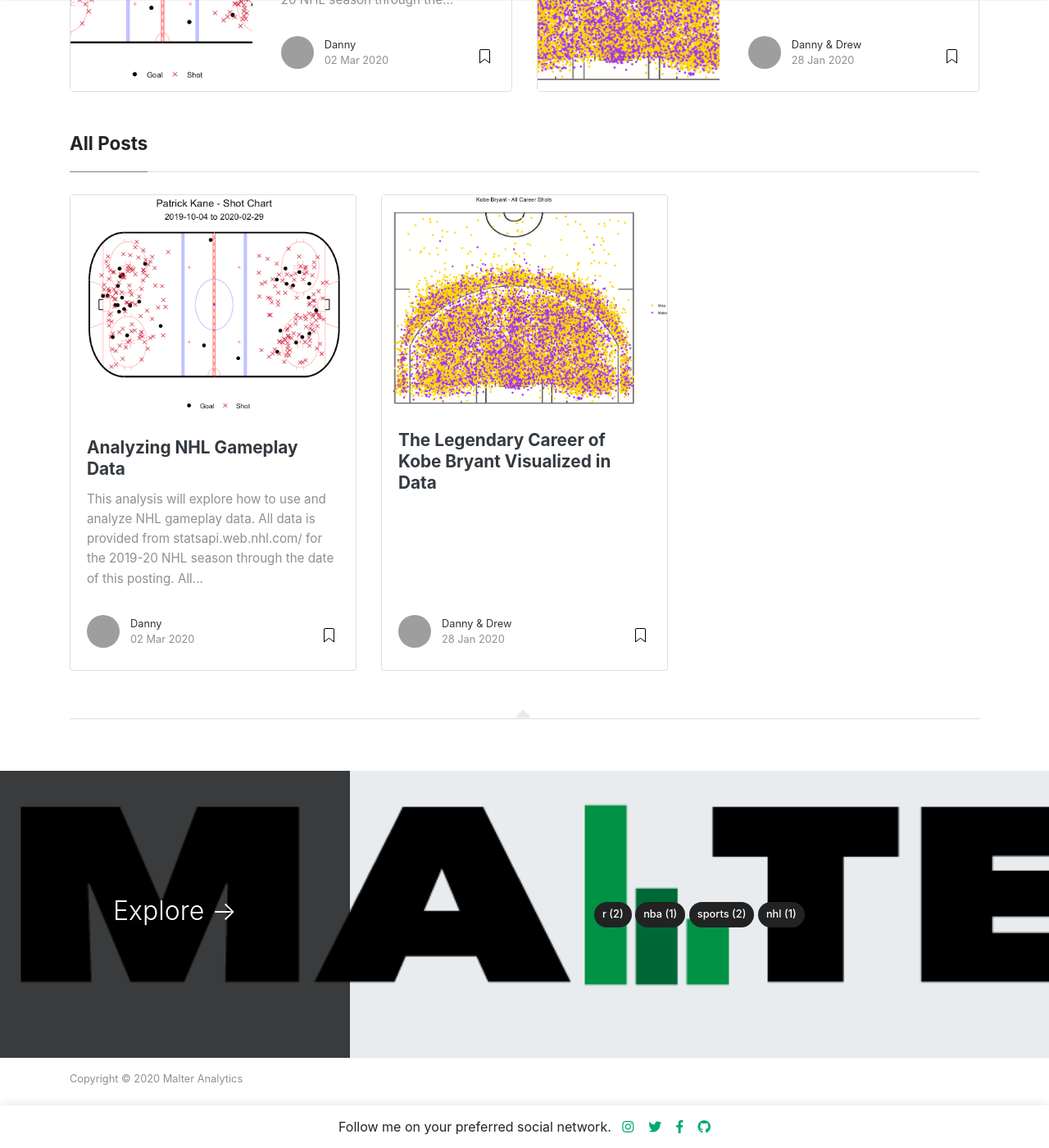
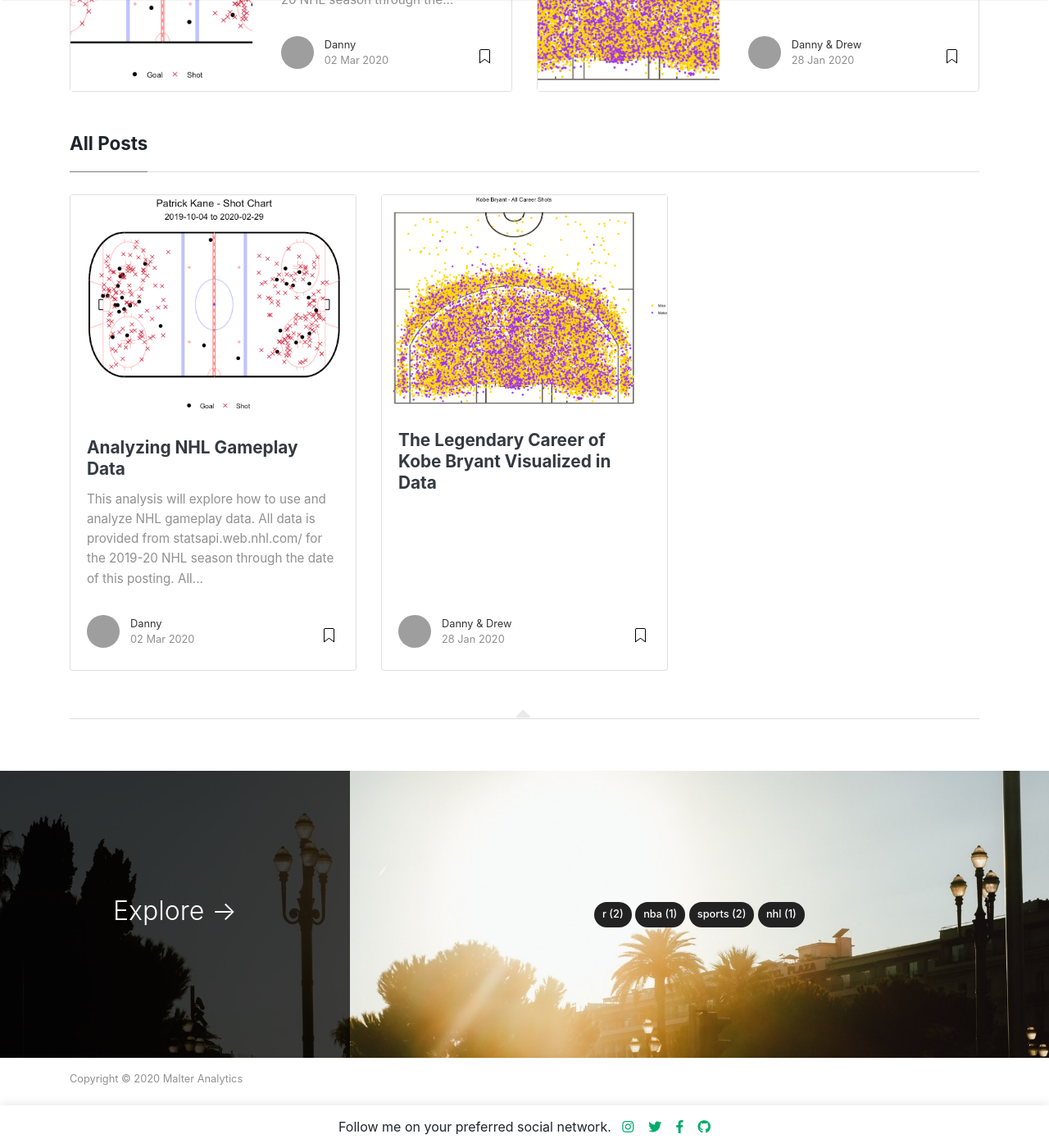
Before and after one commit to malteranalytics/malteranalytics.github.io, a Jekyll site: the page built from index.html, in a window 1280 px wide and 1400 px high, scrolled down 484 px. Shown: the whole window at 82% size. Built offline with Jekyll 4.4.1, drawn with Linux system fonts in a browser that asks for light colours; nearby versions of some CDN libraries; the list of posts is cut into pages by our own code; grey boxes are pictures that could not be loaded.

Commit message:
Update screen.css

```diff
--- a/assets/css/screen.css
+++ b/assets/css/screen.css
@@ -774,7 +774,7 @@ iframe {
         padding: 0;
         height: 350px;
         border-radius: 0;
-        background-image: url(../images/Malter-Analytics-Logo.png);
+        background-image: url(../images/jumbotron.jpg);
         background-size: cover;
     }
 
@@ -792,7 +792,7 @@ iframe {
     margin-top: 3rem;
     padding: 0;
     border-radius: 0;
-    background-image: url(../images/Malter-Analytics-Logo.png);
+    background-image: url(../images/jumbotron.jpg);
     background-size: cover;
 }
 
```
